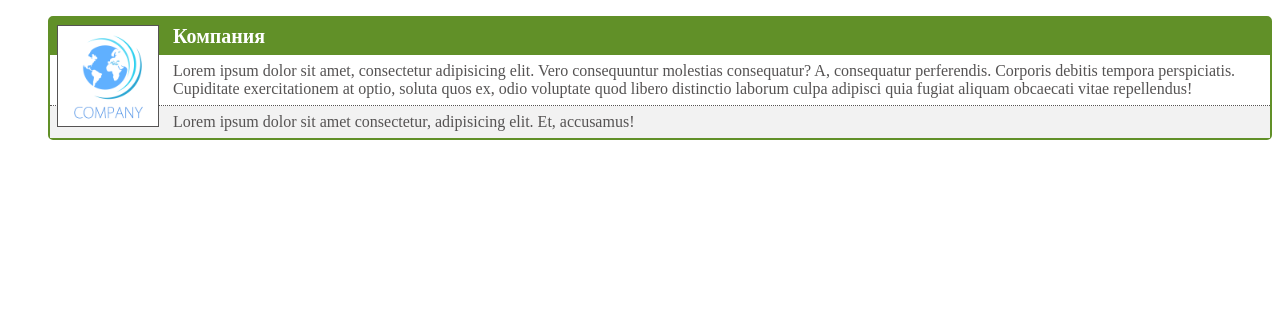
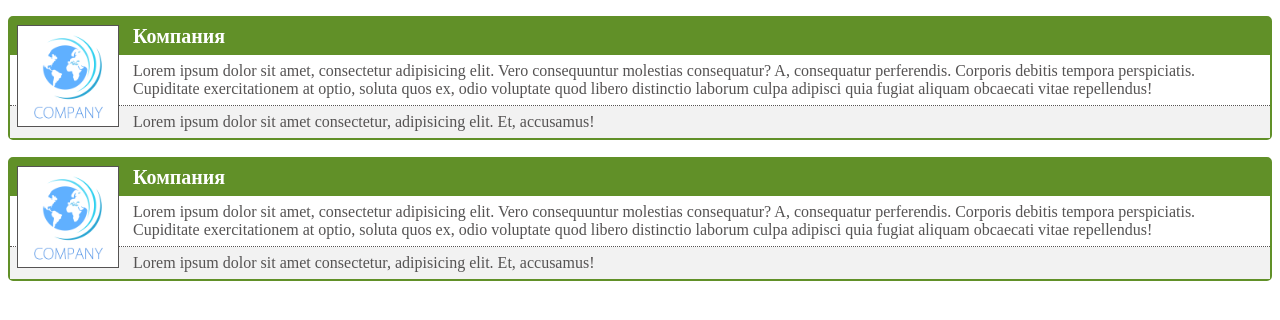
Before and after one commit to K-ETFreeman/test2, a plain HTML site: page index.html in a window 1280 px wide. Drawn offline with Linux system fonts and the light colour scheme.

Commit message:
someBody once told me

```diff
--- a/css/style.css
+++ b/css/style.css
@@ -1,3 +1,11 @@
+.companies724cfbf {
+  padding-left: 0;
+}
+
+.companies724cfbf li + li {
+  margin-top: 17px;
+}
+
 .company724cfbf {
   --logo-width: 100px;
   --padding: 7px;
@@ -14,6 +22,7 @@
   border-radius: 5px;
   border: 2px solid #619028;
   position: relative;
+  list-style-type: none;
 }
 
 .company724cfbf__logo {
@@ -67,6 +76,10 @@
 }
 
 @media (max-width: 768px) {
+  .companies724cfbf li + li {
+    margin-top: 10px;
+  }
+
   .company724cfbf__logo {
     position: static;
     display: inline-block;
--- a/index.html
+++ b/index.html
@@ -16,6 +16,14 @@
         </div>
         <div class="company724cfbf__subcontent">Lorem ipsum dolor sit amet consectetur, adipisicing elit. Et, accusamus!</div>
       </li>
+      <li class="company724cfbf">
+        <div class="company724cfbf__title">Компания</div>
+        <div class="company724cfbf__content">
+          <div class="company724cfbf__logo"><img src="./img/logo.png" alt="Лого компании">
+          </div><span>Lorem ipsum dolor sit amet, consectetur adipisicing elit. Vero consequuntur molestias consequatur? A, consequatur perferendis. Corporis debitis tempora perspiciatis. Cupiditate exercitationem at optio, soluta quos ex, odio voluptate quod libero distinctio laborum culpa adipisci quia fugiat aliquam obcaecati vitae repellendus!</span>
+        </div>
+        <div class="company724cfbf__subcontent">Lorem ipsum dolor sit amet consectetur, adipisicing elit. Et, accusamus!</div>
+      </li>
     </ul>
   </body>
 </html>
```
Also changed, not shown: css/style.min.css.
